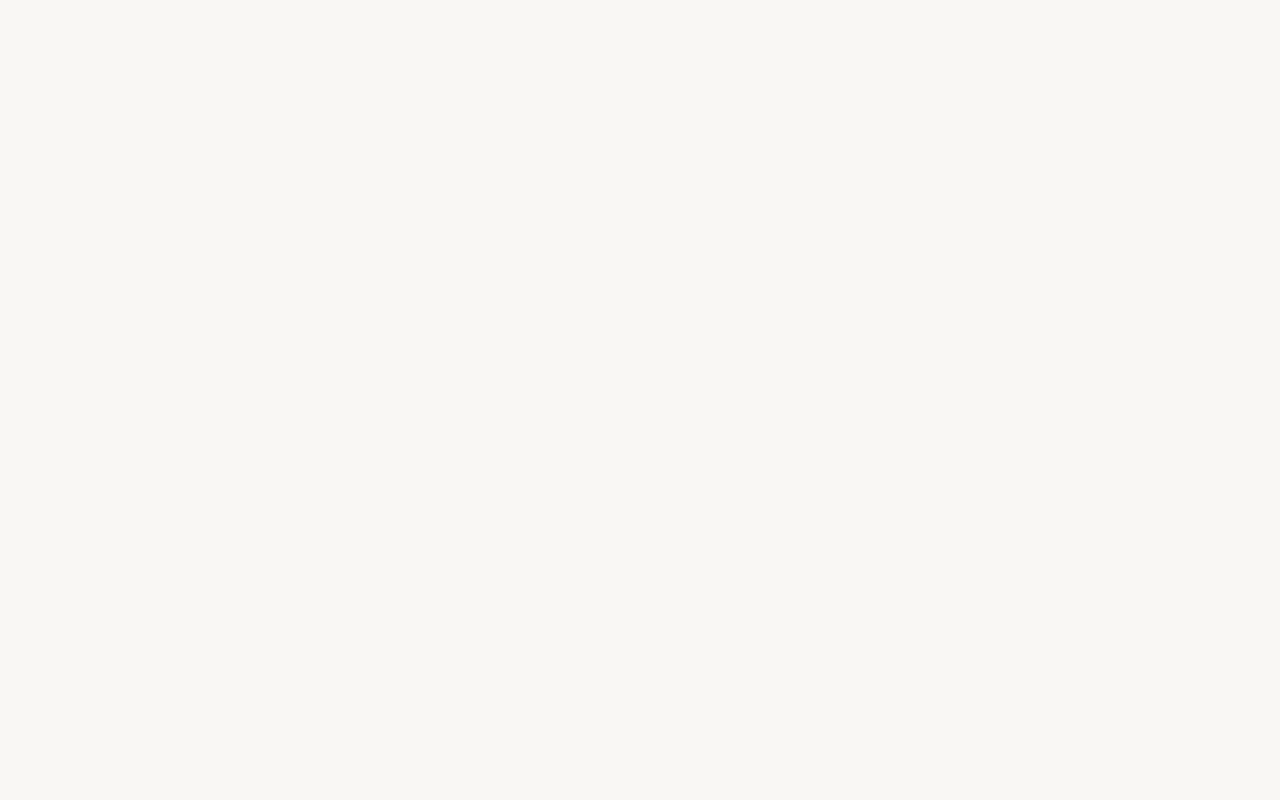
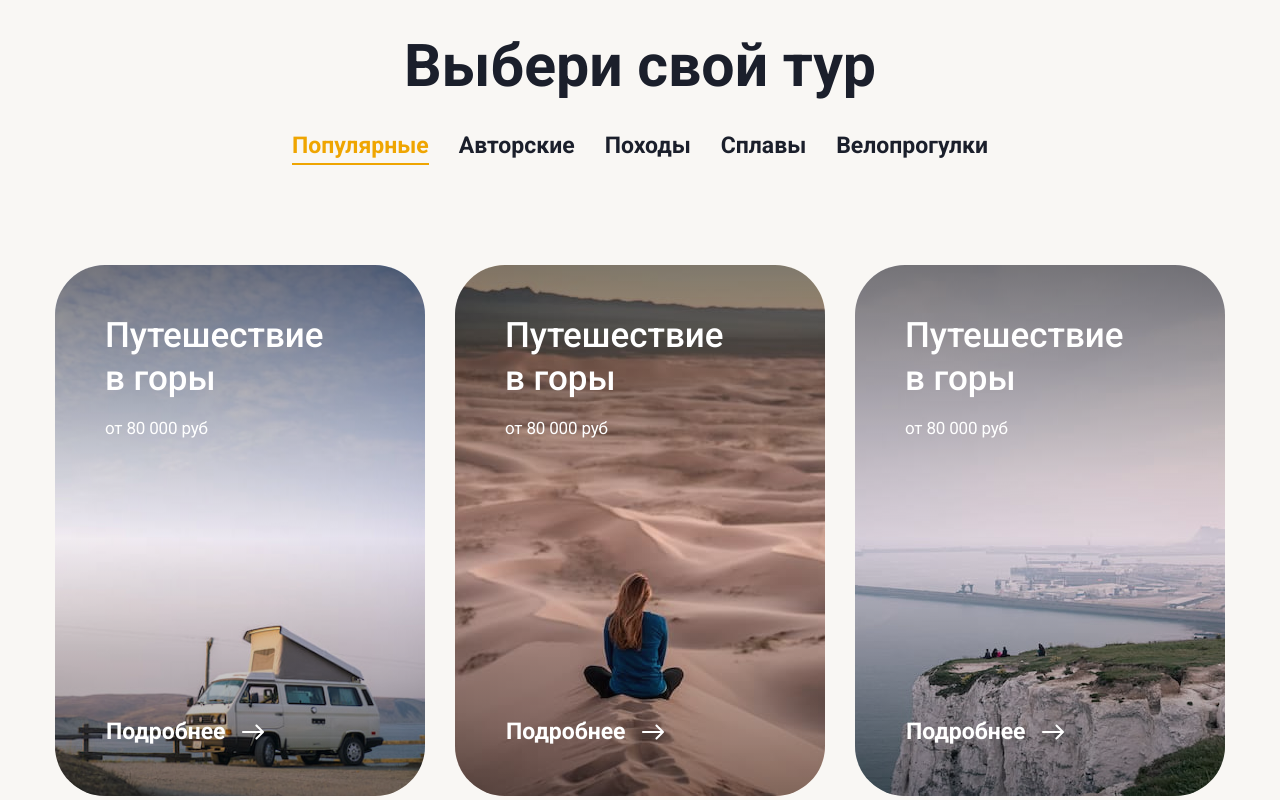
Before and after one commit to wunlei/travel-landing-nextjs, a Next.js app: page / in a window 1280 px wide. Shown: the part 940-1740 px from the top of the page. Before the commit the page ends 834 px from the top, so only its background shows below. Built offline with nearby package versions, Linux system fonts and the light colour scheme.

Commit message:
Add home page: select tour section

```diff
--- /dev/null
+++ b/src/components/commons/ButtonDetails/ButtonDetails.module.scss
@@ -0,0 +1,14 @@
+@use "@/styles/base/typography";
+
+.button {
+  display: flex;
+  align-items: center;
+  column-gap: 15px;
+  max-width: min-content;
+  padding: 7px 20px;
+
+  border-radius: 50px;
+  cursor: pointer;
+
+  transition: background-color 0.3s ease;
+}
--- /dev/null
+++ b/src/components/commons/ButtonDetails/index.jsx
@@ -0,0 +1,14 @@
+import cn from "classnames";
+import ArrowRight from "@/assets/icons/ArrowRight.svg";
+import styles from "./ButtonDetails.module.scss";
+
+function ButtonDetails({ classes = [] }) {
+  return (
+    <button className={cn(styles.button, "text_big", classes)}>
+      Подробнее
+      <ArrowRight />
+    </button>
+  );
+}
+
+export default ButtonDetails;
--- /dev/null
+++ b/src/components/pages/HomePage/SelectTourSection/TourCard/TourCard.module.scss
@@ -0,0 +1,102 @@
+@use "@/styles/abstracts/mixins";
+@use "@/styles/abstracts/extends";
+@use "@/styles/abstracts/variables";
+
+.tour-card {
+  position: relative;
+  width: 370px;
+  height: 531px;
+
+  color: var(--color-white);
+  background-image: linear-gradient(
+    360deg,
+    rgba(0, 0, 0, 0.4) 0%,
+    rgba(232, 130, 130, 0.06) 48.44%,
+    rgba(0, 0, 0, 0.5) 100%
+  );
+  overflow: hidden;
+  cursor: pointer;
+
+  @extend %border-radius;
+
+  @include mixins.media-medium {
+    width: 100%;
+    max-width: 450px;
+  }
+
+  @include mixins.media-small {
+    height: 318px;
+  }
+}
+
+.tour-card__bg {
+  position: absolute;
+  top: 0;
+  left: 0;
+  z-index: -1;
+
+  width: 100%;
+  height: 100%;
+
+  background-repeat: no-repeat;
+  background-position: center;
+  background-size: cover;
+
+  transition: transform 0.3s ease;
+}
+
+@media (hover: hover) {
+  .tour-card:hover .tour-card__bg {
+    transform: scale(1.2);
+  }
+}
+
+.card__content {
+  display: flex;
+  flex-direction: column;
+  justify-content: space-between;
+  height: 100%;
+}
+
+.card__header {
+  padding: 50px;
+
+  transition: padding 0.3s ease;
+
+  @include mixins.media-small {
+    padding: 24px;
+  }
+}
+
+@media (hover: hover) and (min-width: variables.$breakpoint-medium) {
+  .tour-card:hover .card__header {
+    padding: 40px;
+  }
+}
+
+.card__title {
+  max-width: 246px;
+  margin-bottom: 15px;
+
+  @include mixins.media-medium {
+    max-width: unset;
+  }
+}
+
+.card__btn {
+  margin: 43px 31px;
+
+  @media (hover: hover) {
+    .tour-card:hover & {
+      background-color: var(--color-green-400);
+    }
+
+    .tour-card:active & {
+      background-color: var(--color-orange-200);
+    }
+  }
+
+  @include mixins.media-small {
+    margin: 19px 6px;
+  }
+}
--- /dev/null
+++ b/src/components/pages/HomePage/SelectTourSection/TourCard/index.jsx
@@ -0,0 +1,23 @@
+import cn from "classnames";
+import ButtonDetails from "@/components/commons/ButtonDetails";
+import styles from "./TourCard.module.scss";
+
+function TourCard({ title, subtitle, bgImage }) {
+  return (
+    <div className={styles["tour-card"]}>
+      <div
+        className={styles["tour-card__bg"]}
+        style={{ backgroundImage: `url(${bgImage})` }}
+      ></div>
+      <div className={styles["card__content"]}>
+        <div className={styles["card__header"]}>
+          <h3 className={cn("title-h3", styles["card__title"])}>{title}</h3>
+          <p className={cn("text_small")}>{subtitle}</p>
+        </div>
+        <ButtonDetails classes={[styles["card__btn"]]} />
+      </div>
+    </div>
+  );
+}
+
+export default TourCard;
--- /dev/null
+++ b/src/components/pages/HomePage/SelectTourSection/TourList/TourList.module.scss
@@ -0,0 +1,61 @@
+@use "@/styles/abstracts/mixins";
+
+.tour-tabs {
+  display: flex;
+  flex-wrap: wrap;
+  justify-content: center;
+  row-gap: 10px;
+  column-gap: 30px;
+  margin-bottom: 105px;
+
+  @include mixins.media-small {
+    margin-bottom: 52px;
+  }
+
+  @include mixins.media-small {
+    column-gap: 10px;
+  }
+}
+
+.tour-tabs__btn {
+  position: relative;
+  cursor: pointer;
+
+  &::after {
+    @include mixins.underline(-5px, 2px, var(--color-black));
+  }
+
+  @media (hover: hover) {
+    &:hover::after {
+      transform: scaleX(1);
+      transform-origin: bottom left;
+    }
+  }
+
+  @include mixins.media-small {
+    &::after {
+      bottom: -1px;
+    }
+  }
+}
+
+.tour-tabs__btn_active {
+  color: var(--color-orange-200);
+
+  &::after {
+    background-color: var(--color-orange-200);
+    transform: scaleX(1);
+    transform-origin: bottom left;
+  }
+}
+
+.tour-cards {
+  display: flex;
+  flex-wrap: wrap;
+  justify-content: center;
+  gap: 30px;
+
+  @include mixins.media-medium {
+    gap: 18px;
+  }
+}
--- /dev/null
+++ b/src/components/pages/HomePage/SelectTourSection/TourList/index.jsx
@@ -0,0 +1,48 @@
+import { useState } from "react";
+import cn from "classnames";
+import { tourCards } from "../data";
+import TourCard from "../TourCard";
+import styles from "./TourList.module.scss";
+
+const tourTabs = [
+  "Популярные",
+  "Авторские",
+  "Походы",
+  "Сплавы",
+  "Велопрогулки",
+];
+
+function TourList() {
+  const [activeTab, setActiveTab] = useState(tourTabs[0]);
+
+  return (
+    <>
+      <ul className={cn("list", styles["tour-tabs"])}>
+        {tourTabs.map((tab) => (
+          <li key={tab}>
+            <button
+              className={cn(styles["tour-tabs__btn"], "text_big", {
+                [styles["tour-tabs__btn_active"]]: activeTab === tab,
+              })}
+              onClick={() => setActiveTab(tab)}
+            >
+              {tab}
+            </button>
+          </li>
+        ))}
+      </ul>
+      <div className={styles["tour-cards"]}>
+        {tourCards.map((card) => (
+          <TourCard
+            key={card.id}
+            title={card.title}
+            subtitle={card.subtitle}
+            bgImage={card.bgImage}
+          />
+        ))}
+      </div>
+    </>
+  );
+}
+
+export default TourList;
--- /dev/null
+++ b/src/components/pages/HomePage/SelectTourSection/data/index.js
@@ -0,0 +1,38 @@
+export const tourCards = [
+  {
+    id: 1,
+    title: "Путешествие в горы",
+    subtitle: "от 80 000 руб",
+    bgImage: "/img/tour/1.jpg",
+  },
+  {
+    id: 2,
+    title: "Путешествие в горы",
+    subtitle: "от 80 000 руб",
+    bgImage: "/img/tour/2.jpg",
+  },
+  {
+    id: 3,
+    title: "Путешествие в горы",
+    subtitle: "от 80 000 руб",
+    bgImage: "/img/tour/3.jpg",
+  },
+  {
+    id: 4,
+    title: "Путешествие в горы",
+    subtitle: "от 80 000 руб",
+    bgImage: "/img/tour/4.jpg",
+  },
+  {
+    id: 5,
+    title: "Путешествие в горы",
+    subtitle: "от 80 000 руб",
+    bgImage: "/img/tour/5.jpg",
+  },
+  {
+    id: 6,
+    title: "Путешествие в горы",
+    subtitle: "от 80 000 руб",
+    bgImage: "/img/tour/6.jpg",
+  },
+];
--- /dev/null
+++ b/src/components/pages/HomePage/SelectTourSection/index.jsx
@@ -0,0 +1,12 @@
+import Section from "@/components/commons/Section";
+import TourList from "./TourList";
+
+function SelectTourSection() {
+  return (
+    <Section id="tours" title="Выбери свой тур">
+      <TourList />
+    </Section>
+  );
+}
+
+export default SelectTourSection;
--- a/src/components/pages/HomePage/index.jsx
+++ b/src/components/pages/HomePage/index.jsx
@@ -1,5 +1,6 @@
 import Header from "@/components/commons/Header";
 import HeroSection from "./HeroSection";
+import SelectTourSection from "./SelectTourSection";
 
 function HomePage() {
   return (
@@ -7,6 +8,7 @@ function HomePage() {
       <Header />
       <main className="main">
         <HeroSection/>
+        <SelectTourSection/>
       </main>
     </>
   );
```
